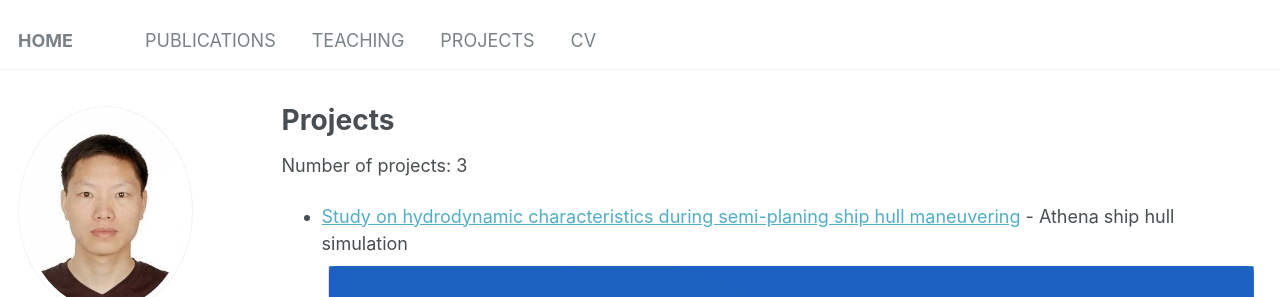
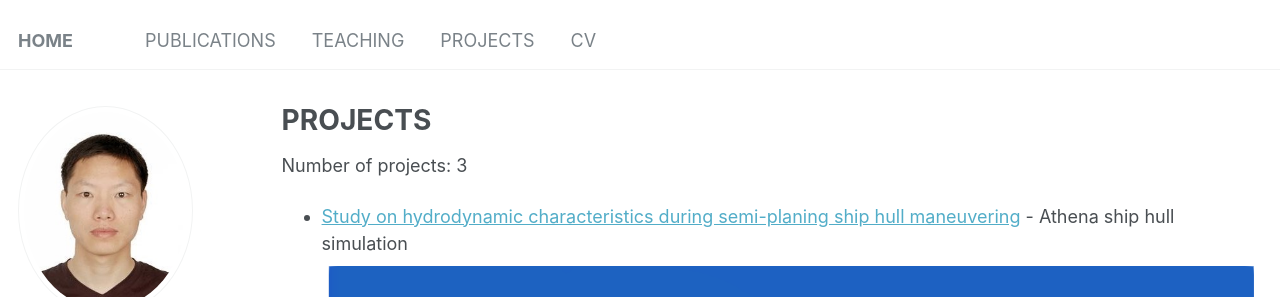
Before and after one commit to Lianxiali/lianxiali-github.io, a Jekyll site: the page built from _pages/projects.html, in a window 1280 px wide and 900 px high. Shown: the top 297 px of the window. Built offline with Jekyll 4.4.1, drawn with Linux system fonts in a browser that asks for light colours; some web fonts are replaced.

```diff
--- a/_pages/projects.html
+++ b/_pages/projects.html
@@ -1,6 +1,6 @@
 ---
 layout: archive
-title: "Projects"
+title: "PROJECTS"
 permalink: /projects/
 author_profile: true
 ---
--- a/_pages/teaching.html
+++ b/_pages/teaching.html
@@ -1,6 +1,6 @@
 ---
 layout: archive
-title: "Teaching"
+title: "TEACHING"
 permalink: /teaching/
 author_profile: true
 ---
```
